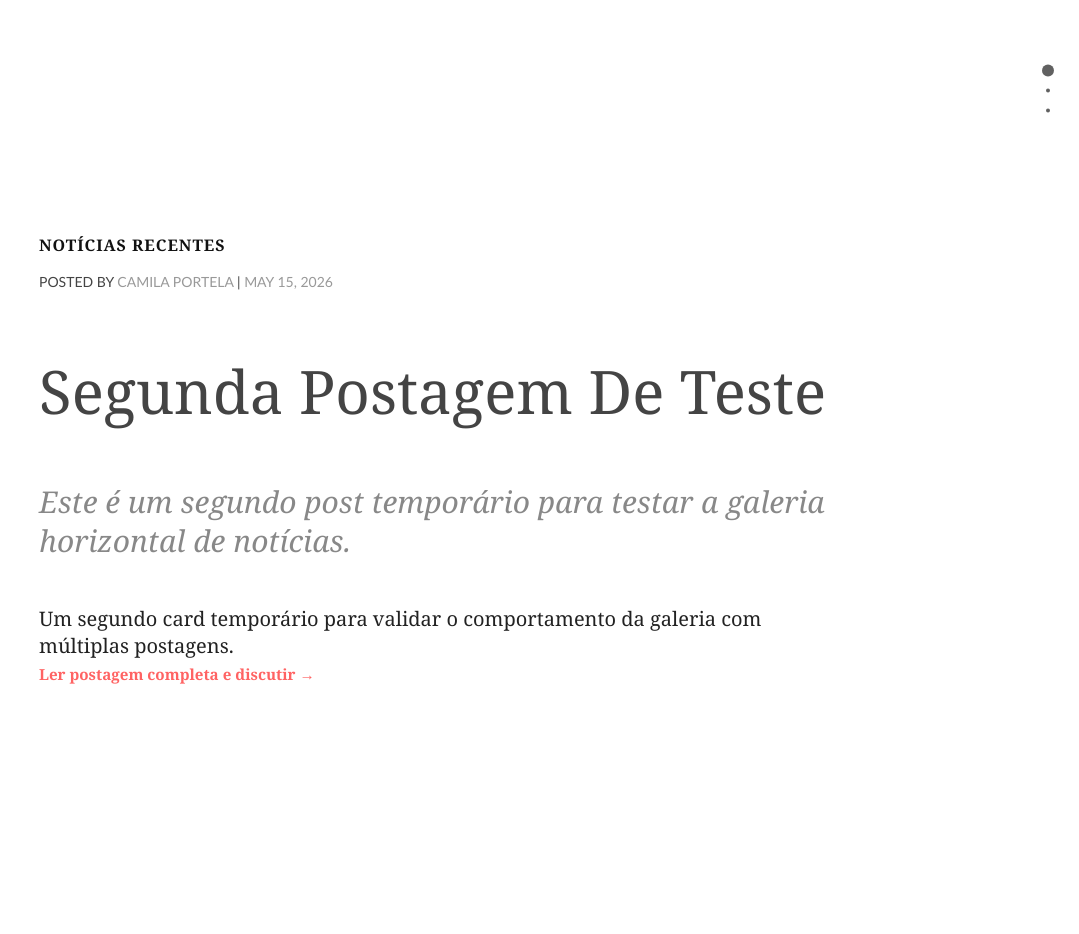
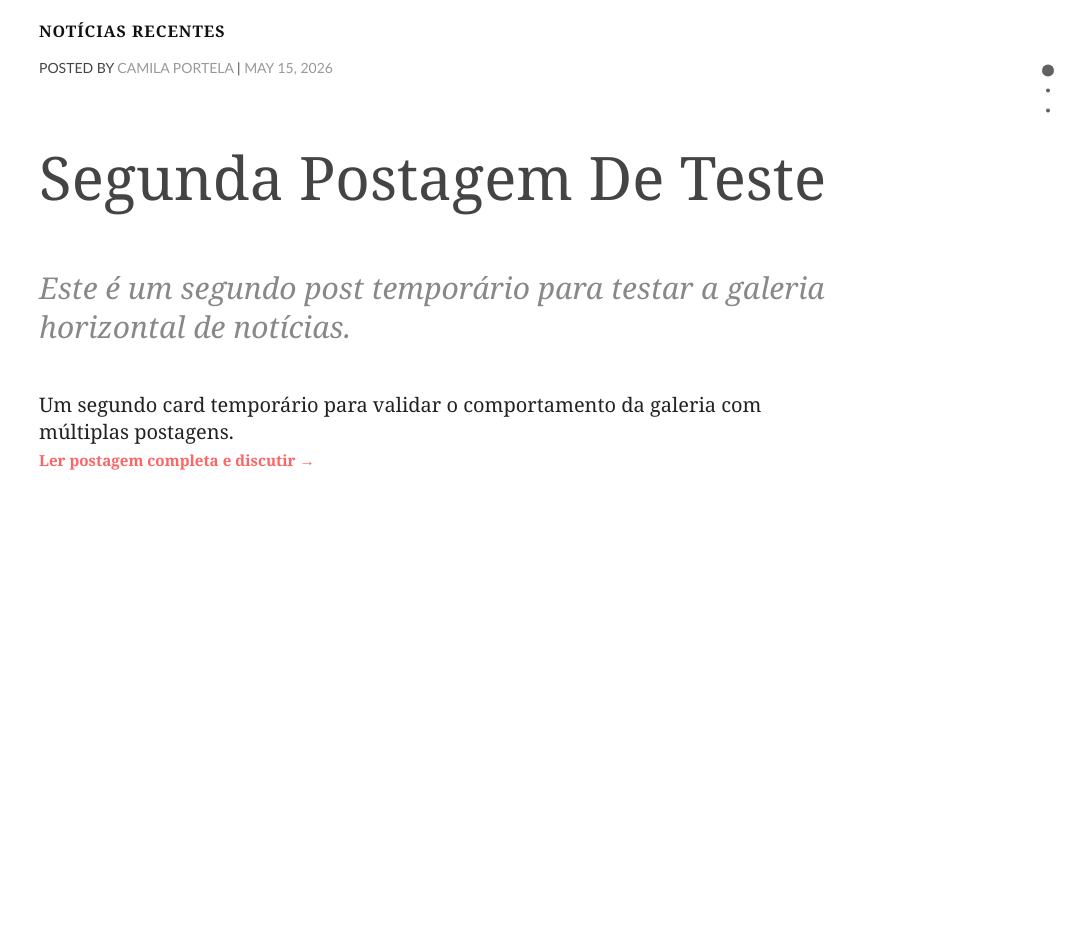
Before and after one commit to camilaportela/astrobiology, a Jekyll site: the page built from index.html, in a window 1280 px wide. Shown: the part 666-1600 px from the top of the page, without its empty margins (201-1280 px from the left). Built offline with Jekyll 4.4.1, drawn with Linux system fonts in a browser that asks for light colours; after the commit the page ends 1172 px from its top, so only the background shows below that.

Commit message:
Fix: reduzir espaçamento entre galeria e artigo; alinhar seção de artigos ao topo

```diff
--- a/assets/css/style.css
+++ b/assets/css/style.css
@@ -1068,6 +1068,41 @@ label {
   min-height: 0 !important;
 }
 
+/* Remover espaçamento excessivo entre galeria e seção de artigos:
+   garantir que a seção de artigos também se alinhe ao topo quando o fullPage estiver ativo */
+.fp-section.article-section,
+#fullpage .fp-section.article-section {
+  height: auto !important;
+  min-height: 0 !important;
+}
+
+#fullpage .article-section .fp-tableCell,
+.fp-section.article-section .fp-tableCell,
+.article-section .fp-tableCell {
+  display: flex !important;
+  flex-direction: column;
+  align-items: stretch !important;
+  justify-content: flex-start !important;
+  height: auto !important;
+  padding-top: 0 !important;
+  padding-bottom: 0 !important;
+  background: inherit !important;
+}
+
+/* Garantir que o conteúdo do artigo não tenha margin-top grande */
+.article-section .main-article {
+  margin: 0 auto 0 !important;
+  padding-top: 0 !important;
+}
+
+/* Remover margens/resíduos na galeria que possam empurrar a seção abaixo */
+.posts-expand-gallery {
+  margin-bottom: 0 !important;
+}
+.posts-expand-gallery__viewport {
+  margin-bottom: 0 !important;
+}
+
 #fullpage .posts-expand-gallery-section .fp-tableCell,
 .posts-expand-gallery-section .fp-tableCell {
   display: block !important;
```
